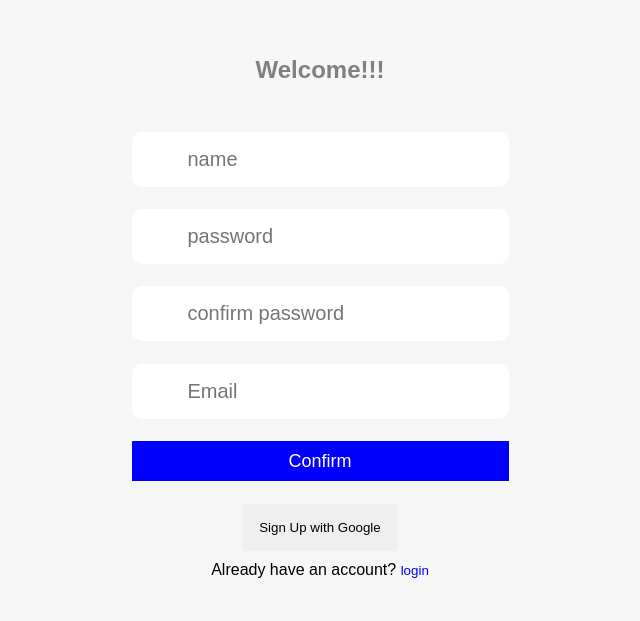
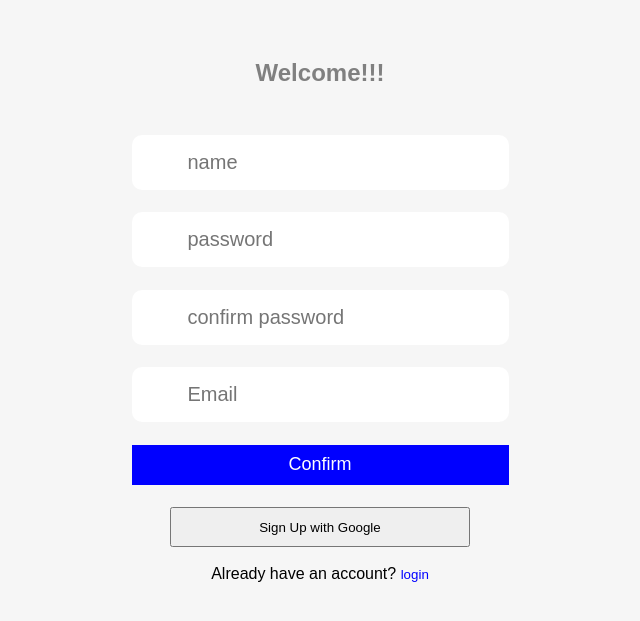
Before and after one commit to OnonobiFavour/shortify, a React (Vite) app: page /signup in a window 1280 px wide. Shown: the part 105-726 px from the top of the page, without its empty margins (320-960 px from the left). Built offline with nearby package versions, Linux system fonts and the light colour scheme.

Commit message:
Update :_)

```diff
--- a/src/components/Signup.css
+++ b/src/components/Signup.css
@@ -16,11 +16,17 @@
     margin-bottom: 2rem;
     place-items: center;
 }
+.google-signin-button{
+    width: 300px;
+    height: 40px;
+    cursor: pointer;
+    margin-top: 2rem;
+}
 .google-login-button{
-    padding: 1rem;
+    width: 300px;
+    height: 40px;
     margin-top: 2rem;
     cursor: pointer;
-    border: none;
 }
 .google-login-button p{
     padding-bottom: 1rem;
```
